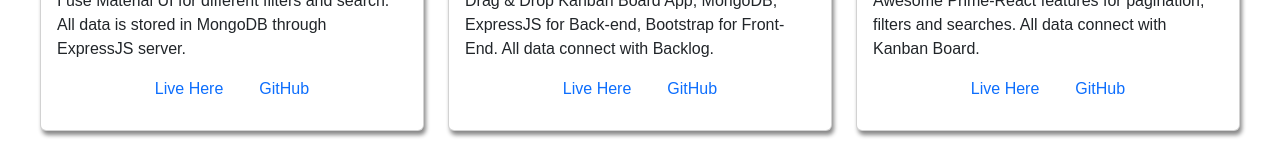
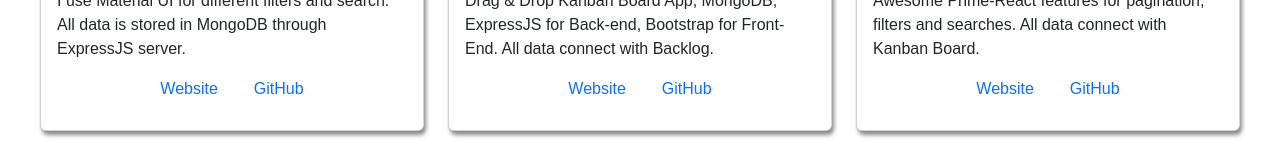
Before and after one commit to Dmitrii126776/client-mern-auth, a React (Create React App) app: page /projects in a window 1280 px wide. Shown: the part 349-494 px from the top of the page. Built offline with nearby package versions, Linux system fonts and the light colour scheme; no server answers.

Commit message:
refactor

```diff
--- a/src/components/Projects.js
+++ b/src/components/Projects.js
@@ -20,7 +20,7 @@ const Projects = () => {
                                 <div className="card-links">
                                     <a href={`${el.link}`} target="_blank" rel="noopener noreferrer"
                                        className="card-link" style={{textDecoration: "none"}}>
-                                        Live Here
+                                        Website
                                     </a>
                                     <a href="https://github.com/Dmitrii126776" target="_blank" rel="noopener noreferrer"
                                        className="card-link" style={{textDecoration: "none"}}>
```
